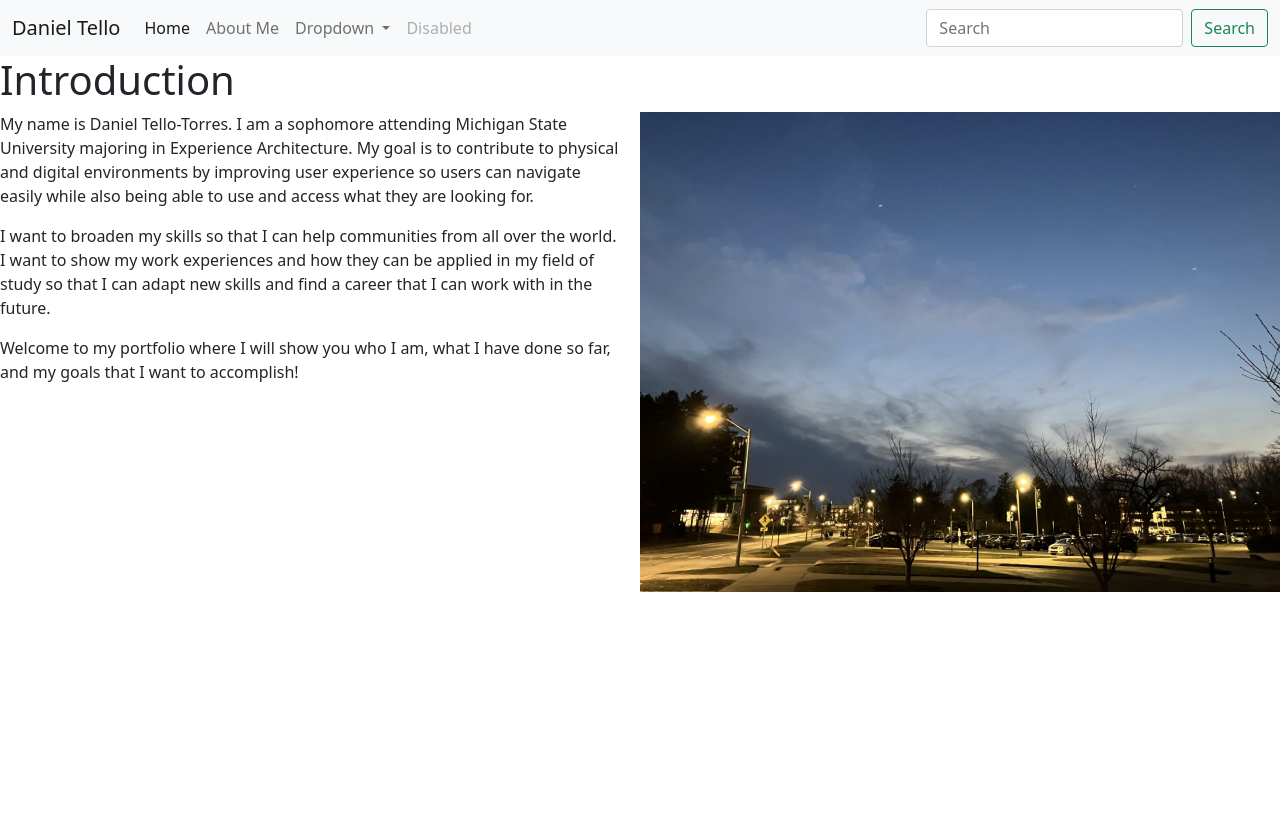
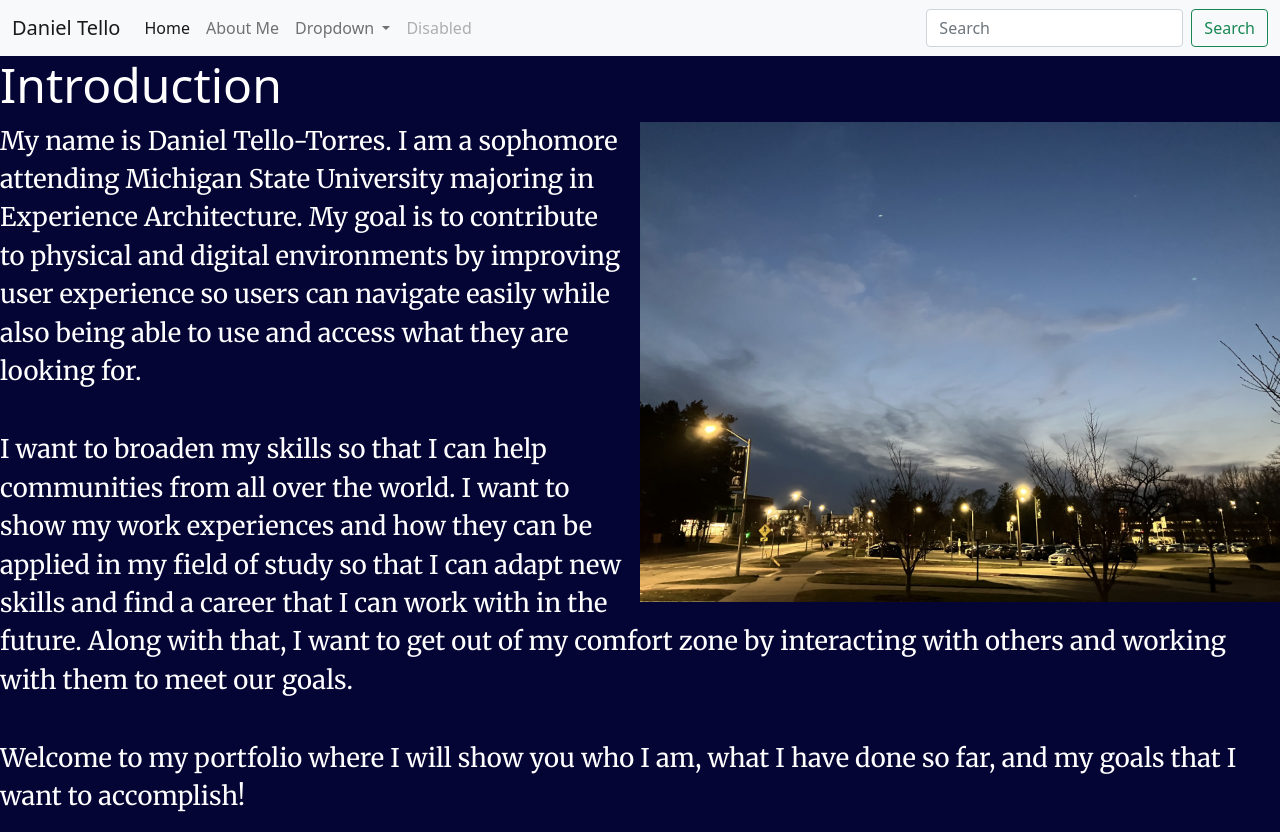
Before and after one commit to WRA210-Spring2024/Tello_Portfolio, a plain HTML site: page index.html in a window 1280 px wide. Before the commit the page ends 800 px from the top, so only its background shows below. Drawn offline with nearby package versions, Linux system fonts and the light colour scheme.

Commit message:
Changed font zie

```diff
--- a/index.html
+++ b/index.html
@@ -4,7 +4,10 @@
     <!-- Required meta tags -->
     <meta charset="utf-8">
     <meta name="viewport" content="width=device-width, initial-scale=1">
-
+    <!--Font-->
+    <link rel="preconnect" href="https://fonts.googleapis.com">
+    <link rel="preconnect" href="https://fonts.gstatic.com" crossorigin>
+    <link href="https://fonts.googleapis.com/css2?family=Merriweather:ital,wght@0,300;0,400;0,700;0,900;1,300;1,400;1,700;1,900&family=Roboto:ital,wght@0,100;0,300;0,400;0,500;0,700;0,900;1,100;1,300;1,400;1,500;1,700;1,900&display=swap" rel="stylesheet">
     <!-- Bootstrap CSS -->
     <link href="https://cdn.jsdelivr.net/npm/bootstrap@5.0.2/dist/css/bootstrap.min.css" rel="stylesheet" integrity="sha384-EVSTQN3/azprG1Anm3QDgpJLIm9Nao0Yz1ztcQTwFspd3yD65VohhpuuCOmLASjC" crossorigin="anonymous">
     <!-- Custom CSS -->
@@ -56,11 +59,11 @@
         <p>
             My name is Daniel Tello-Torres. I am a sophomore attending Michigan State University majoring in Experience Architecture. My goal is to contribute to physical and digital environments by improving user experience so users can navigate easily while also being able to use and access what they are looking for.
         </p>
-
+      <br>
         <p>
-        I want to broaden my skills so that I can help communities from all over the world. I want to show my work experiences and how they can be applied in my field of study so that I can adapt new skills and find a career that I can work with in the future.
+        I want to broaden my skills so that I can help communities from all over the world. I want to show my work experiences and how they can be applied in my field of study so that I can adapt new skills and find a career that I can work with in the future. Along with that, I want to get out of my comfort zone by interacting with others and working with them to meet our goals.
         </p>
-
+      <br>
         <p>
             Welcome to my portfolio where I will show you who I am, what I have done so far, and my goals that I want to accomplish!
         </p>
--- a/style.css
+++ b/style.css
@@ -0,0 +1,17 @@
+h1, h2, h3, h4, h5, h6, {
+    font-family: 'Merriweather',serif;
+}
+h1 {
+    font-size: 3.0rem;
+}
+p {
+    font-family: 'Merriweather',serif;
+    color: white;
+    font-size: 1.6rem;
+}
+h1, h2, h3, h4, h5, h6 {
+    color:white;
+}
+body {
+    background-color: rgb(4, 4, 53);
+}
```
Also changed, not shown: about.html (deleted, +0 -11 lines).
